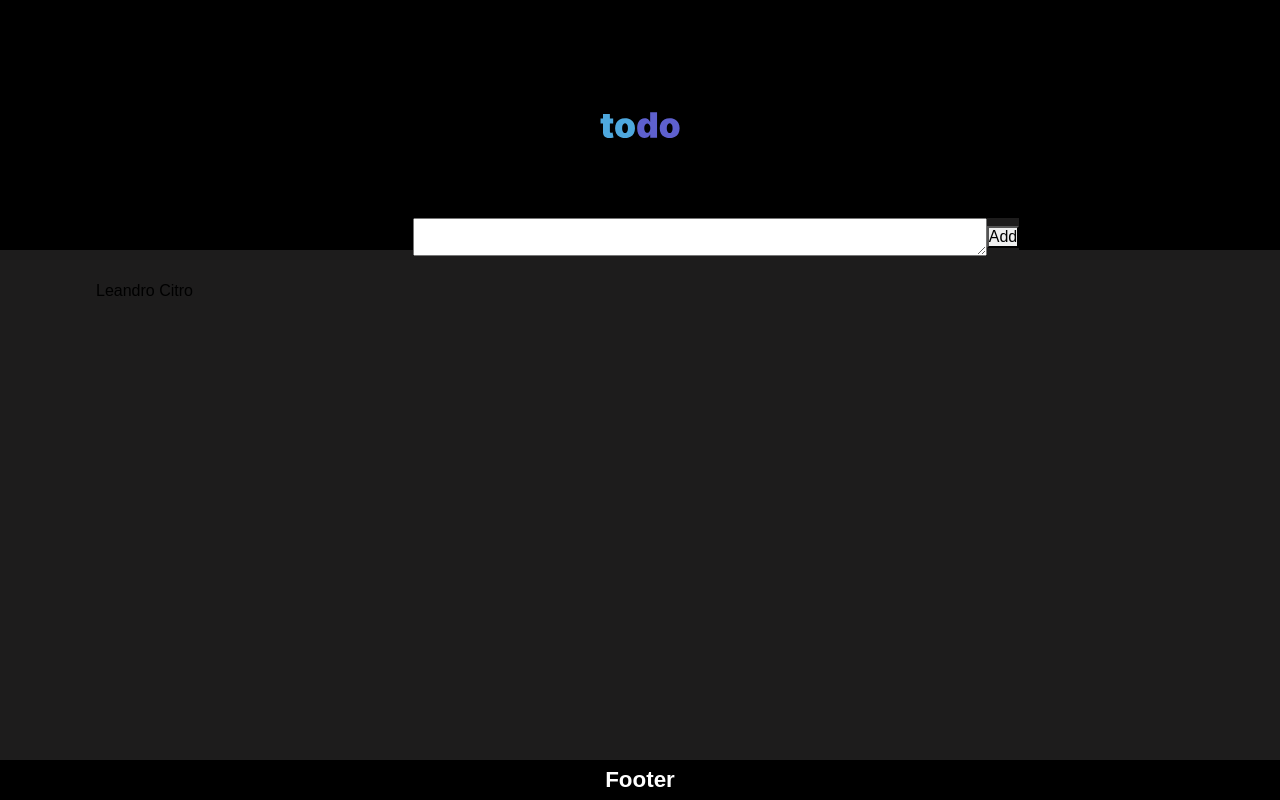
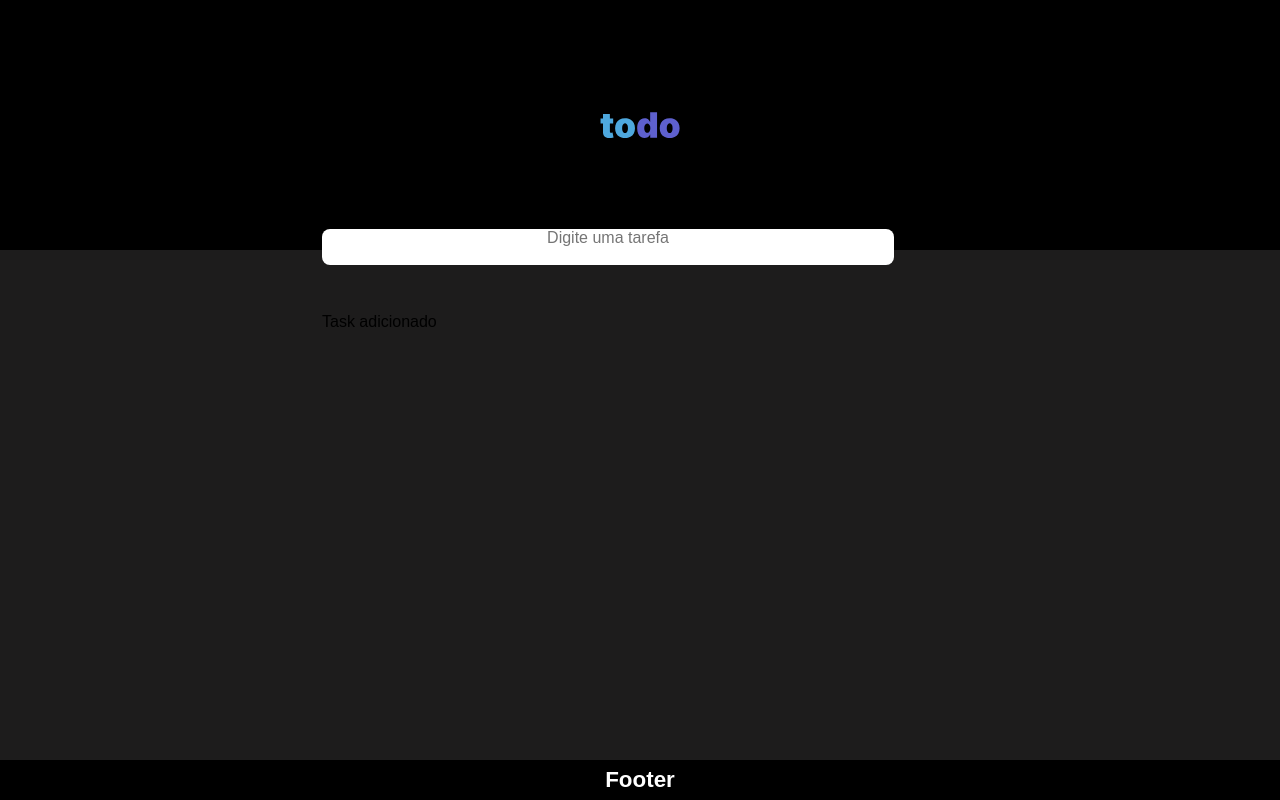
Before and after one commit to leandrocitro/toDoList, a React (Vite) app: page / in a window 1280 px wide. Built offline with nearby package versions, Linux system fonts and the light colour scheme.

Commit message:
Adicionando Funcionalidade adicionar tarefas

```diff
--- a/src/App.tsx
+++ b/src/App.jsx
@@ -2,25 +2,19 @@ import { Header } from './components/Header'
 import { Task } from './components/Task'
 import { Footer } from './components/Footer'
 
+
 import './global.css';
 import style from './components/App.module.css';
-
-let mensagem: string;
 
 export function App() {
 
   return (
-    <div>
-      <Header />
-        <div className={style.wrapper}>
-          <aside>
-            Leandro Citro
-          </aside>
-        <main>
-          <Task />
-        </main>
-      </div>
-      <Footer />
+    <div className={style.container}>
+        <Header />
+      <div className={style.wrapper}>
+        <Task />
+        </div>
+        <Footer />
     </div>
   )
 }
--- a/src/components/App.module.css
+++ b/src/components/App.module.css
@@ -1,18 +1,20 @@
+.container {
+    height: 100vh;
+    width: 100vw;
+}
+
 .wrapper {
-    max-width: 70rem;
-    margin: 2rem auto;
-    padding: 0 1rem;
+    width: auto;
+    margin: 2rem 0rem;
+    padding: -5 0rem;
+    margin-top: calc(0px - 1.3rem);
 
     display: grid;
-    grid-template-columns: 120px 1fr;
+    grid-template-columns: 1fr;
+    grid-template-rows: 1fr;
+    justify-items: center;
     gap: 2rem;
-    align-items: flex-start;
+
 
 
 }
-
-.wrapper main {
-    margin: -4rem auto;
-    padding: -2 1rem;
-    align-items: center;
-}
--- /dev/null
+++ b/src/components/Task.jsx
@@ -0,0 +1,49 @@
+import style from './task.module.css'
+import { useState } from 'react';
+
+
+export function Task() {
+
+    const [tasks, setTasks] = useState([
+        'Estudar React',
+        ])
+
+    function handleCreateNewTask() {
+
+    event?.preventDefault();
+
+    const newTask = event.target.newTask.value;
+
+    //Imutabilidade
+
+        setTasks([...tasks, newTask]);
+
+        }
+
+    return (
+        <form onSubmit = {handleCreateNewTask} className={style.tasks}>
+
+        <textarea name="newTask"
+            className={style.textArea}
+            id="tasks" cols={60} rows={2} placeholder="Digite uma tarefa">
+        </textarea>
+
+        <footer>
+            <button type="submit">Add</button>
+        </footer>
+
+        <div className={style.taskslist}>
+            <div>
+            {tasks.map(task => {
+                return (
+                    <p>Task adicionado</p>
+                )
+
+
+            })}
+            </div>
+        </div>
+
+        </form>
+    )
+}
--- a/src/components/Task.tsx
+++ /dev/null
@@ -1,11 +0,0 @@
-import style from './task.module.css'
-
-
-export function Task() {
-    return (
-        <body className={style.body}>
-        <textarea id="tasks" cols={60} rows={2}></textarea>
-        <button>Add</button>
-        </body>
-    )
-}
--- /dev/null
+++ b/src/components/TaskList.module.css
@@ -0,0 +1,3 @@
+.taskList {
+    color: white
+}
--- a/src/components/task.module.css
+++ b/src/components/task.module.css
@@ -1,9 +1,57 @@
-.body {
-    display: flex;
+.tasks {
+    display: grid;
     align-items: center;
+    background: transparent;
+    gap: 3rem;
+    grid-template-columns: 1fr 1rem;
+
+
     }
 
-.body button {
-    border-style: outset;
+.tasks button {
+
+    height: 2rem;
+    width: 4rem;
+    margin-left: 1rem;
+    border-radius: 8px;
+    color: white;
+    background: green;
+    font-weight: bold;
+    cursor: pointer;
+
+
 
 }
+
+textArea {
+    border-radius: 8px;
+    border: 0;
+    resize: none;
+    transition: background-color 0.5s;
+    text-align: center;
+    justify-content: center;
+    font-family: verdana;
+    font-style: normal;
+
+}
+
+.tasks footer {
+    visibility: hidden;
+    max-height: 0;
+}
+
+.tasks:focus-within footer {
+    visibility: visible;
+    max-height: none;
+}
+
+.tasksList {
+    display: grid;
+    justify-content: flex-start;
+    font-size: 1rem;
+    grid-template-rows: auto;
+}
+
+.taskslist h1 {
+    color: white;
+}
--- a/src/global.css
+++ b/src/global.css
@@ -1,3 +1,8 @@
+:focus {
+    outline: transparent;
+    box-shadow:  0 0 0 2px green;
+}
+
 * {
     margin: 0;
     padding: 0;
@@ -15,4 +20,5 @@ body, input, textarea, button {
     font-family: sans-serif;
     font-weight: 400;
     font-size: 1rem;
+
 }
```
Also changed, not shown: src/components/TaskList.jsx (added, +35 -0 lines), src/components/Footer.jsx (renamed from src/components/Footer.tsx).
